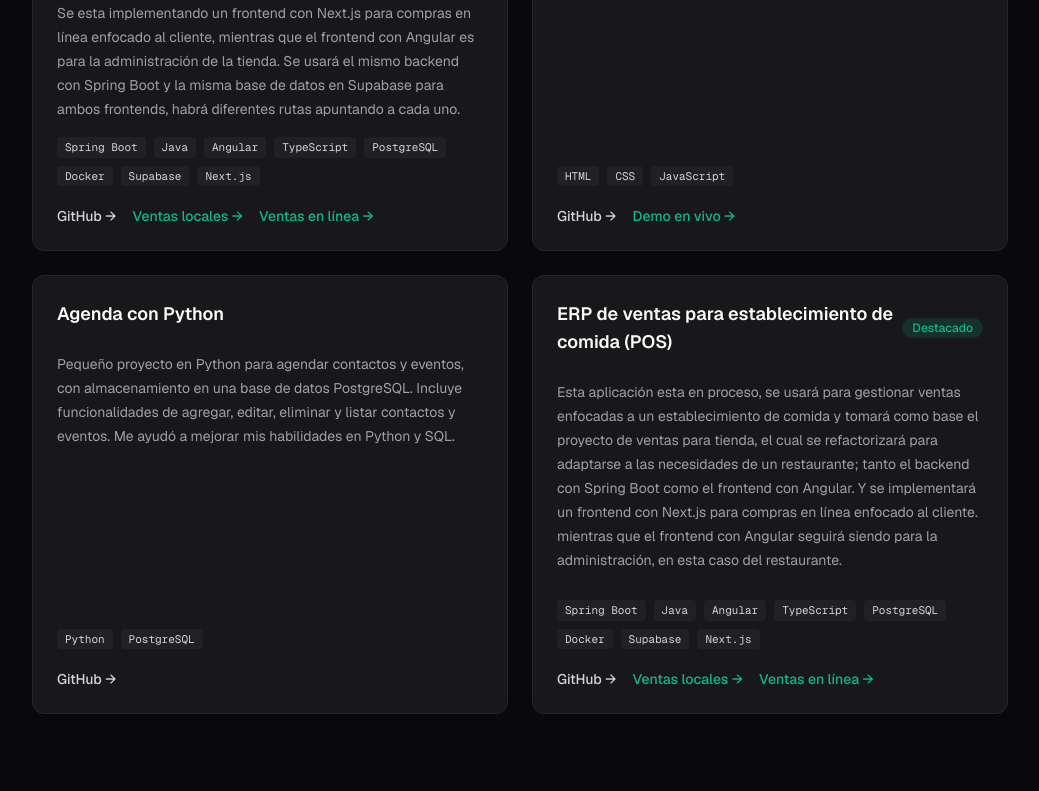
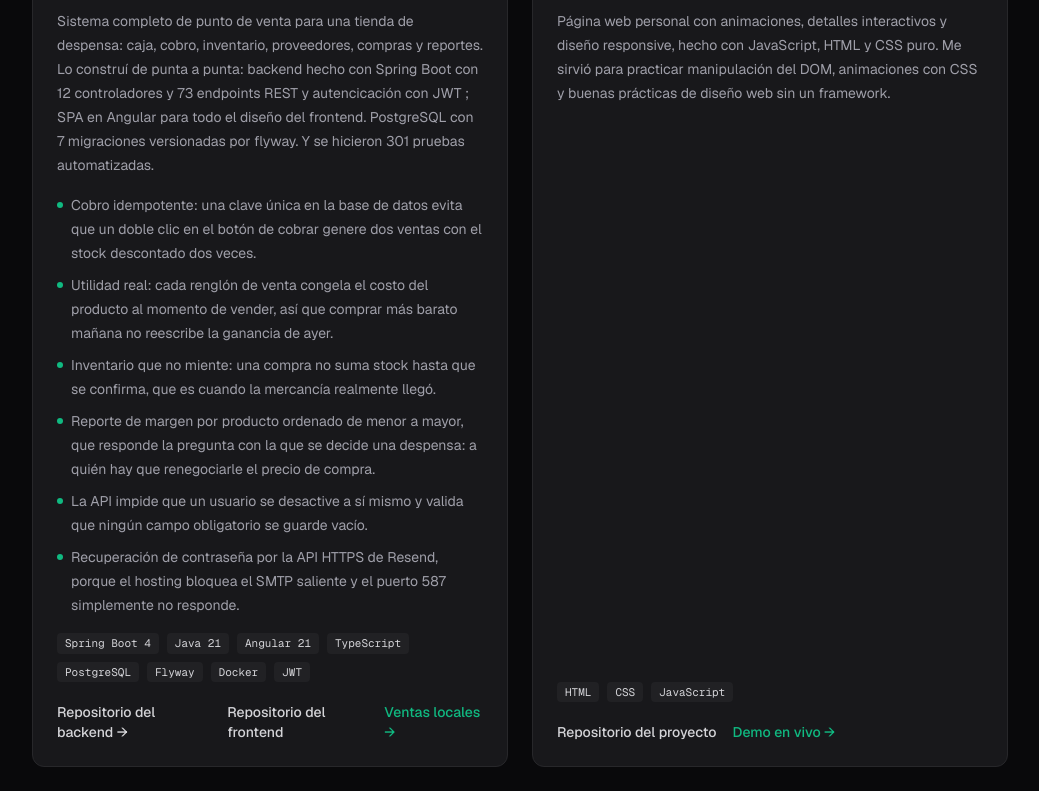
Before and after one commit to Erik-Bot23/Portafolio_web, a Next.js app: page / in a window 1280 px wide. Shown: the part 1400-2191 px from the top of the page, without its empty margins (120-1159 px from the left). Built offline with nearby package versions, Linux system fonts and the light colour scheme.

Commit message:
Herramientas por categoria

```diff
--- a/src/components/ProjectCard.tsx
+++ b/src/components/ProjectCard.tsx
@@ -1,14 +1,9 @@
 /*
-  components/ProjectCard.tsx
-  --------------------------
   Tarjeta individual de un proyecto.
 
   Es un componente "presentacional": solo recibe un objeto `Project`
   por props y lo pinta. No sabe nada de dónde vienen los datos, de
   forma que se puede reutilizar en cualquier lugar.
-
-  Ejemplo de props:
-    <ProjectCard project={projects[0]} />
 */
 
 import type { Project } from "@/data/projects";
@@ -38,10 +33,16 @@ export default function ProjectCard({ project }: ProjectCardProps) {
       </p>
 
       {/*Detalles de la nueva implementación */}
-      <p className="mt-3 flex-1 text-sm leading-6 text-zinc-400">
-        {project.details1}
-      </p>
-
+      {project.highlights && (
+        <ul className="mt-4 space-y-2">
+          {project.highlights.map((h) => (
+            <li key={h} className="flex items-start gap-2 text-sm leading-6 text-zinc-400">
+              <span aria-hidden="true" className="mt-[9px] h-1.5 w-1.5 shrink-0 rounded-full bg-accent"/>
+              {h}
+            </li>
+          ))}
+        </ul>
+      )}
       {/* Tecnologías usadas (se renderizan con map sobre el array) */}
       <div className="mt-4 flex flex-wrap gap-2">
         {project.tech.map((tech) => (
@@ -56,14 +57,34 @@ export default function ProjectCard({ project }: ProjectCardProps) {
 
       {/* Enlaces a GitHub y demo en vivo */}
       <div className="mt-5 flex gap-4">
-        {project.github && (
+        {project.githubRepo1 && (
           <a
-            href={project.github}
+            href={project.githubRepo1}
             target="_blank"
             rel="noopener noreferrer"
             className="text-sm font-medium text-zinc-300 transition-colors hover:text-accent"
           >
-            GitHub →
+            Repositorio del backend →
+          </a>
+        )}
+        {project.githubRepo2 && (
+          <a
+            href= {project.githubRepo2}
+            target="_blank"
+            rel="noopener noreferrer"
+            className="text-sm font-medium text-zinc-300 transition-colors hover:text-accent"
+          >
+            Repositorio del frontend
+          </a>
+        )}
+        {project.github && (
+          <a
+            href= {project.github}
+            target="_blank"
+            rel="noopener noreferrer"
+            className="text-sm font-medium text-zinc-300 transition-colors hover:text-accent"
+          >
+            Repositorio del proyecto
           </a>
         )}
         {project.demo && (
--- a/src/data/projects.ts
+++ b/src/data/projects.ts
@@ -1,29 +1,22 @@
 /*
-  src/data/projects.ts
-  --------------------
   Datos de tus proyectos, también centralizados.
 
   Cada proyecto es un objeto con la forma de la interfaz `Project`.
   Esto permite que la sección "Proyectos" se renderice con un simple
-  `projects.map(...)` sin repetir HTML por proyecto.
+  projects.map(...) sin repetir HTML por proyecto.
 
-  IMPORTANTE: edita cada entrada con los datos reales de tus proyectos:
-  título, descripción, tecnologías, link de GitHub y demo en vivo.
-
-  - `github`: link al repositorio (déjalo como `undefined` si no quieres mostrarlo)
-  - `demo`: link a la demo en vivo (puede ser vercel.app, github pages...)
-  - `featured`: si es true, la card se destaca visualmente
+  featured: si es true, la card se destaca visualmente
 */
 
 export type Project = {
   id: string;
   title: string;
-  tagline: string;
   description: string;
-  details1?: string;
-  details2?: string;
+  highlights?: string[];
   tech: string[];
   github?: string;
+  githubRepo1?: string;
+  githubRepo2?: string;
   demo?: string;
   demo1?: string;
   demo2?: string;
@@ -34,61 +27,55 @@ export const projects: Project[] = [
   {
     id: "system-sales",
     title: "ERP de ventas para tiendas (POS)",
-    tagline: "Spring Boot + Angular + PostgreSQL (en Supabase) + Next.js",
     /*
       Describe qué hace, qué aprendiste y qué retos resolviste.
       Los reclutadores valoran "qué hace" más que la lista de tecnologías.
     */
     description:
-      "Aplicación para gestionar ventas construida con una arquitectura MVC con Spring Boot en el backend, " +
-      "una SPA en Angular como cliente para la administración de la tienda y PostgreSQL como base de datos alojada en Supabase. Implementé autenticación, CRUD y comunicación entre servicios por HTTP.",
+      "Sistema completo de punto de venta para una tienda de despensa: caja, cobro, inventario, proveedores, compras y reportes. " +
+      "Lo construí de punta a punta: backend hecho con Spring Boot con 12 controladores y 73 endpoints REST y autencicación con JWT " +
+      "; SPA en Angular para todo el diseño del frontend. PostgreSQL con 7 migraciones versionadas por flyway. Y se hicieron 301 pruebas automatizadas.",
     /**
      * Detalles de lo que se esta implementando en el proyecto.
      */
-    details1: "Se esta implementando un frontend con Next.js para compras en línea enfocado al cliente, mientras que el frontend con Angular es para la administración de la tienda. " +
-    "Se usará el mismo backend con Spring Boot y la misma base de datos en Supabase para ambos frontends, habrá diferentes rutas apuntando a cada uno.",
-    tech: ["Spring Boot", "Java", "Angular", "TypeScript", "PostgreSQL", "Docker", "Supabase", "Next.js"],
+    highlights: ["Cobro idempotente: una clave única en la base de datos evita que un doble clic en el botón de cobrar genere dos ventas con el stock descontado dos veces.",
+      "Utilidad real: cada renglón de venta congela el costo del producto al momento de vender, así que comprar más barato mañana no reescribe la ganancia de ayer.",
+      "Inventario que no miente: una compra no suma stock hasta que se confirma, que es cuando la mercancía realmente llegó.",
+      "Reporte de margen por producto ordenado de menor a mayor, que responde la pregunta con la que se decide una despensa: a quién hay que renegociarle el precio de compra.",
+      "La API impide que un usuario se desactive a sí mismo y valida que ningún campo obligatorio se guarde vacío.",
+      "Recuperación de contraseña por la API HTTPS de Resend, porque el hosting bloquea el SMTP saliente y el puerto 587 simplemente no responde."],
+
+    tech: ["Spring Boot 4", "Java 21", "Angular 21", "TypeScript", "PostgreSQL", "Flyway", "Docker", "JWT"],
+
     // Reemplaza con tu repositorio y tu demo (si la tienes)
-    github: "https://github.com/Erik-Bot23",
+    githubRepo1: "https://github.com/ErikSvardook/Compras-Backend.git",
+    githubRepo2: "https://github.com/ErikSvardook/Compras-Frontend-local.git",
     demo1: "https://comprasangular.netlify.app",
-    demo2: "https://comprasangular.netlify.app",
     featured: true,
   },
   {
     id: "pagina-novia",
     title: "Página Web para mi Novia",
-    tagline: "Frontend · HTML + CSS + JavaScript",
+
     description:
-      "Página web personal dedicada a mi novia hecha con JavaScript, HTML y CSS puro. Incluye animaciones, " +
-      "detalles interactivos y diseño responsive. Me sirvió para practicar manipulación del DOM, animaciones con CSS y buenas prácticas de diseño web.",
+      "Página web personal con animaciones, detalles interactivos y diseño responsive, hecho con JavaScript, HTML y CSS puro. " +
+      "Me sirvió para practicar manipulación del DOM, animaciones con CSS y buenas prácticas de diseño web sin un framework.",
+
     tech: ["HTML", "CSS", "JavaScript"],
-    github: "https://github.com/Erik-Bot23",
+
+    github: "https://github.com/ErikSvardook/Pagina-de-novios.git",
     demo: "https://yanerik.netlify.app",
   },
   {
     id: "agenda-python",
     title: "Agenda con Python",
-    tagline: "Python y postgreSQL",
+
     description:
-      "Pequeño proyecto en Python para agendar contactos y eventos, con almacenamiento en una base de datos PostgreSQL. Incluye funcionalidades de agregar, editar, eliminar y listar contactos y eventos. Me ayudó a mejorar mis habilidades en Python y SQL.",
+      "Pequeño proyecto en Python para administrar contactos y eventos, con almacenamiento en una base de datos PostgreSQL. Incluye funcionalidades de agregar, editar, eliminar y listar contactos y eventos. " +
+      "Me ayudó a mejorar mis habilidades en Python y SQL, modelando datos fuera de un framework.",
+
     tech: ["Python", "PostgreSQL"],
-    github: "https://github.com/Erik-Bot23",
-  },
-  {
-    id: "system-order",
-    title: "ERP de ventas para establecimiento de comida (POS)",
-    tagline: "Spring Boot + Angular + PostgreSQL (en Supabase) + Next.js",
-    description:
-      "Esta aplicación esta en proceso, se usará para gestionar ventas enfocadas a un establecimiento de comida y tomará como base el proyecto de ventas para tienda, " +
-      "el cual se refactorizará para adaptarse a las necesidades de un restaurante; tanto el backend con Spring Boot como el frontend con Angular. Y se implementará un frontend con Next.js para compras en línea enfocado al cliente." +
-      " mientras que el frontend con Angular seguirá siendo para la administración, en esta caso del restaurante.",
 
-    details2: "Se esta implmentando un frontend con Next.js para compras en línea enfocado al cliente, mientras que el frontend con Angular es para la administración de la tienda. " +
-    "Se usará el mismo backend con Spring Boot y la misma base de datos en Supabase para ambos frontends, pero habrá diferentes rutas apuntando a cada uno.",
-    tech: ["Spring Boot", "Java", "Angular", "TypeScript", "PostgreSQL", "Docker", "Supabase", "Next.js"],
-    github: "https://github.com/Erik-Bot23",
-    demo1: "https://comprasangular.netlify.app",
-    demo2: "https://comprasangular.netlify.app",
-    featured: true,
+    github: "https://github.com/ErikSvardook/Agenda-Contactos.git",
   },
 ];
--- a/src/data/site.ts
+++ b/src/data/site.ts
@@ -22,26 +22,27 @@ export type SiteConfig = {
 };
 
 export const site: SiteConfig = {
-  // Tu nombre (módificalo)
   name: "Erik Jarquín Sánchez",
 
-  // Rol que buscas / que defines como junior
   role: "Desarrollador Junior Full Stack",
 
-  // Frase corta que aparece justo debajo de tu nombre (Hero)
+  // Frase corta que aparece justo debajo del nombre (Hero)
   tagline:
-    "Backend con Spring Boot · Frontend con Angular y Next.js · Base de datos PostgreSQL en Supabase",
+    "Backend con Spring Boot · Frontend con Angular y Next.js · Base de datos con PostgreSQL (Supabase) y migraciones con Flyway. " +
+    "Construyo sistemas completos. Me interesa el detalle que casi nadie cuida: que los números de un negocio sean correctos.",
+
 
   // Párrafo "Sobre mí": quién eres y qué buscas.
   // Esto es lo que leen los reclutadores, así que sé concreto.
   summary:
-    "Soy un desarrollador junior apasionado por construir aplicaciones completas, del backend al frontend. He hecho algunos proyectos full-stack con Spring Boot, Angular y PostgreSQL " +
-     "trabajando con una arquitectura MVC. Así mismo trabajo con JavaScript y Python. Busco oportunidades como junior en backend o full stack, donde pueda seguir aprendiendo y aportando desde el día uno.",
+    "Desarrollador junior full stack. Construyo sistemas completos con Spring Boot, Angular y PostgreSQL, desde la autenticación y el modelo de datos hasta la interfaz. " +
+    "Mi proyecto principal es un punto de venta en producción con caja, inventario, compras y reportes, donde el reto no fue el CRUD sino que los números fueran ciertos: cobros idempotentes, costos congelados al momento de vender y márgenes que sirvan para decidir a quién renegociarle precio. " +
+    "También trabajo con TypeScript, Next.js y Python. Busco demostrar mis habilidades como junior en backend o full stack, donde pueda seguir aprendiendo y aportar desde el primer día.",
 
   // Correo de contacto
   email: "erikjarquin20@gmail.com",
 
   // Links a tus redes (sustituye por los tuyos)
-  github: "https://github.com/tu-usuario",
-  linkedin: "https://www.linkedin.com/in/tu-usuario",
+  github: "https://github.com/ErikSvardook",
+  linkedin: "https://linkedin.com/in/erik-jarquín-sánchez-922726284",
 };
--- /dev/null
+++ b/src/data/skills.ts
@@ -0,0 +1,31 @@
+/**
+ * Tecnologías agrupadas por categoría
+ */
+
+export type SkillGroup = {
+    category: string;
+    items: string[];
+}
+
+export const skillGroups: SkillGroup[] = [
+    {
+        category: "Backend",
+        items: ["Java 21", "Spring Boot", "Spring Data JPA", "Spring Security", "Flyway"],
+    },
+    {
+        category: "Frontend",
+        items: ["Java 21", "Spring Boot", "Spring Data JPA", "Spring Security", "Flyway"],
+    },
+    {
+        category: "Datos",
+        items: ["Java 21", "Spring Boot", "Spring Data JPA", "Spring Security", "Flyway"],
+    },
+    {
+        category: "Devops",
+        items: ["Java 21", "Spring Boot", "Spring Data JPA", "Spring Security", "Flyway"],
+    },
+    {
+        category: "Otros",
+        items: ["Java 21", "Spring Boot", "Spring Data JPA", "Spring Security", "Flyway"],
+    },
+];
```
Also changed, not shown: public/icons/derecha.png (added).
